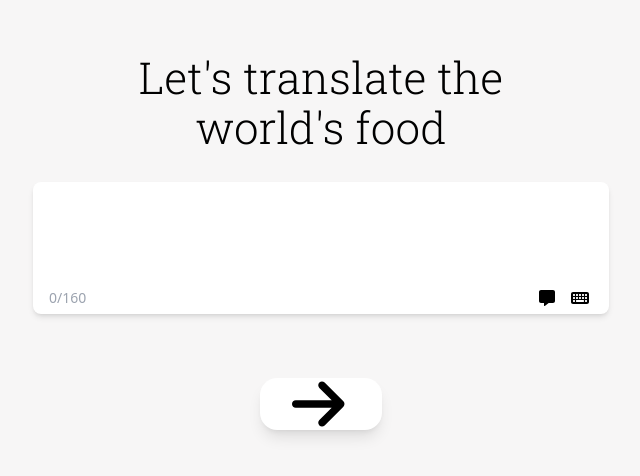
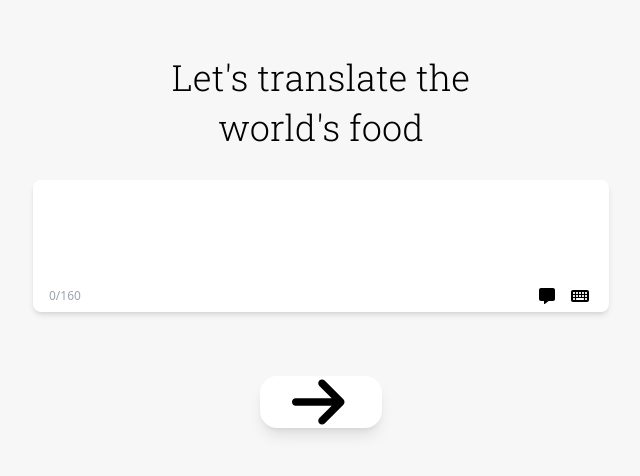
Before and after one commit to AzharRafi17/Vue_js-frontend, a Vue app: page / in a window 1280 px wide. Shown: the part 128-604 px from the top of the page, without its empty margins (319-959 px from the left). Built offline with nearby package versions, Linux system fonts and the light colour scheme.

Commit message:
suggestion box

```diff
--- a/src/App.vue
+++ b/src/App.vue
@@ -76,8 +76,39 @@ export default {
 };
 </script>
 
-<style>
-.translationDemo {
-  background-color: #f7f6f6;
+<style scoped lang="scss">
+$background-color: #f7f6f6;
+
+.translationDemoflex {
+  background-color: $background-color;
+  display: flex;
+  flex-direction: column;
+  align-items: center;
+  width: 100%;
+  height: 100vh;
+
+  &.bg-color {
+    background-color: $background-color;
+  }
+
+  &.gray {
+    background-color: #f7f7f7;
+  }
+
+  .flex-col {
+    flex-direction: column;
+  }
+
+  .items-center {
+    align-items: center;
+  }
+
+  .w-full {
+    width: 100%;
+  }
+
+  .h-screen {
+    height: 100vh;
+  }
 }
 </style>
--- a/src/components/ResultAndMeaningComponent.vue
+++ b/src/components/ResultAndMeaningComponent.vue
@@ -87,34 +87,41 @@ export default {
 };
 </script>
 
-<style scoped>
+<style scoped lang="scss">
+$primary-color: #ff6666;
+$button-hover-color: #9d9c9c;
+$button-bg-color: #ffffff;
+$font-color: #1b1b1b;
+$restart-bg-color: #d0c8c8;
+$restart-hover-color: #ffffff;
+
 .nextButton {
   display: flex;
   align-items: center;
   justify-content: center;
-  background-color: #ffffff;
-  color: #1b1b1b;
+  background-color: $button-bg-color;
+  color: $font-color;
   font-size: 1.25rem;
   padding: 0.75rem 1.5rem;
   border: none;
   border-radius: 0.5rem;
   cursor: pointer;
   transition: all 0.3s ease-in-out;
-}
 
-.nextButton i {
+  i {
     margin-right: 0.5rem;
     font-size: 1.5rem;
     transition: transform 0.3s ease-in-out;
   }
 
-.nextButton:hover {
-  background-color: #ffffff;
-  color: #9d9c9c;
+  &:hover {
+    background-color: $button-bg-color;
+    color: $button-hover-color;
+
+    i {
+      transform: translateY(5px);
     }
-
-.nextButton:hover i {
-  transform: translateY(5px);
+  }
 }
 
 .restart-container {
@@ -124,43 +131,43 @@ export default {
   justify-content: center;
   width: 60px;
   height: 60px;
-  background-color: #d0c8c8;
+  background-color: $restart-bg-color;
   color: #333;
   border-radius: 15%;
   cursor: pointer;
   transition: transform 0.3s ease-in-out;
+
+  &:hover {
+    background-color: $restart-hover-color;
+  }
 }
 
-.restart-container:hover {
-  background-color: #ffffff;
-}
-.nextButton,
 .fixButton {
   display: flex;
   align-items: center;
   justify-content: center;
-  background-color: #ffffff;
-  color: #1b1b1b;
+  background-color: $button-bg-color;
+  color: $font-color;
   font-size: 1.25rem;
   padding: 0.75rem 1.5rem;
   border: none;
   border-radius: 0.5rem;
   cursor: pointer;
   transition: all 0.3s ease-in-out;
-}
 
-.fixButton i {
+  i {
     margin-right: 0.5rem;
     font-size: 1.5rem;
     transition: transform 0.3s ease-in-out;
   }
 
-.fixButton:hover {
-  background-color: #ffffff;
-  color: #9d9c9c;
-}
+  &:hover {
+    background-color: $button-bg-color;
+    color: $button-hover-color;
 
-.fixButton:hover i {
+    i {
       transform: translateY(5px);
     }
+  }
+}
 </style>
--- a/src/components/TranslationInput.vue
+++ b/src/components/TranslationInput.vue
@@ -7,16 +7,14 @@
         class="flex flex-col justify-end items-center relative bottom-[120px]"
       >
         <!-- Main Heading -->
-        <p
-          class="text-[44px] max-w-[411px] leading-[50px] text-center mb-[30px]"
-        >
+        <p class="text-4xl max-w-[411px] leading-[50px] text-center mb-7">
           Let's translate the world's food
         </p>
         <div
           class="translateInputContainer h-[132px] w-[45%] bg-white shadow-md rounded-lg"
         >
           <div
-            class="inputBox h-[75%] w-full px-4 pt-4 text-center text-[22px] font-light bg-transparent outline-none resize-none border border-gray-300 overflow-hidden whitespace-pre-wrap break-words"
+            class="inputBox h-[75%] w-full px-4 pt-4 text-center text-xl font-light bg-transparent outline-none resize-none border border-gray-300 overflow-hidden whitespace-pre-wrap break-words"
             contenteditable="true"
             ref="editableDiv"
             @input="handleInput"
@@ -24,7 +22,7 @@
             :style="{ color: 'grey' }"
           ></div>
           <div class="h-[25%] flex justify-between items-center px-4">
-            <div class="text-sm text-[11px]">
+            <div class="text-xs">
               <span
                 :class="
                   inputText.length === 160 ? 'text-red-500' : 'text-gray-400'
@@ -83,7 +81,7 @@
       <div
         v-for="(suggestion, index) in suggestions[hoveredWord.toLowerCase()]"
         :key="index"
-        class="tooltip-class px-3 py-1 text-sm text-white bg-black hover:text-gray-500 rounded-2xl cursor-pointer transition-all duration-300"
+        class="px-3 py-1 text-sm text-white bg-black hover:text-gray-500 rounded-2xl cursor-pointer transition-all duration-300"
         @click="replaceWord(suggestion)"
       >
         {{ suggestion }}
@@ -283,7 +281,7 @@ export default {
         });
       });
       const tooltip = document.querySelector(".tooltip-class");
-      console.log(tooltip)
+      console.log(tooltip);
       if (tooltip) {
         tooltip.addEventListener("mouseenter", () => {
           this.isHoveringTooltip = true;
```
Also changed, not shown: package.json (+6 -2 lines), 1 other file (tests, documents, lock files or other folders). Lines whose indentation alone changed are shown as unchanged.
